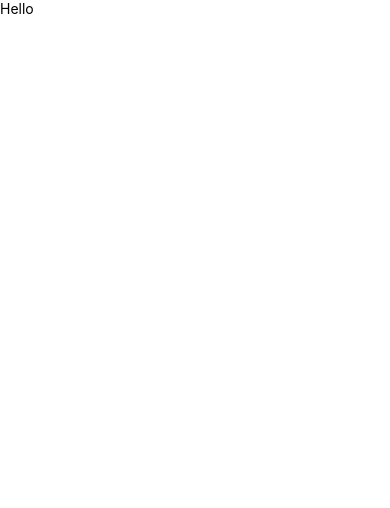
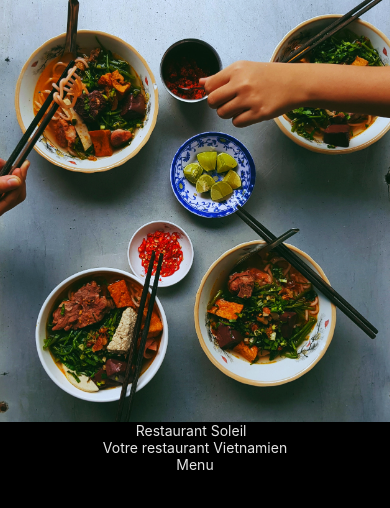
Before and after one commit to yaro972/menu-chooser, a React Native app: screen / in a window 390 px wide. Shown: the top 508 px of the page. Built offline with nearby package versions, Linux system fonts and the light colour scheme.

Commit message:
[Feature]: Add main image Add Title

```diff
--- a/App.js
+++ b/App.js
@@ -1,6 +1,6 @@
 import React from 'react';
 import { StyleSheet, Text, View } from 'react-native';
-import HomeComponent from './components/home/accueil';
+import HomeComponent from './Views/home/HomeComponent';
 
 export default function App() {
   return (
--- /dev/null
+++ b/Views/home/HomeComponent.js
@@ -0,0 +1,30 @@
+import React from 'react';
+import {
+  View,
+  Text,
+  Image,
+  ImageBackground,
+} from 'react-native';
+import styles from './home.style';
+
+export default class HomeComponent extends React.Component {
+  render() {
+    return (
+        <View style={styles.container}>
+          <View style={styles.containerImage}>
+            <Image source={require('../../assets/img/accueil_img.jpg')}
+                   style={styles.mainImage}/>
+          </View>
+          <View style={styles.containerTitre}>
+            <Text style={[styles.mainTitle]}>Restaurant Soleil  </Text>
+            <Text style={[styles.mainTitle]}>Votre restaurant Vietnamien</Text>
+            <Text style={[styles.mainTitle]}>Menu</Text>
+          </View>
+          {/*<ImageBackground source={...}*/}
+          {/*                 style={{ width: '100%', height: '100%' }}>*/}
+          {/*  <Text>Inside</Text>*/}
+          {/*</ImageBackground>*/}
+        </View>
+    );
+  }
+}
--- /dev/null
+++ b/Views/home/home.style.js
@@ -0,0 +1,25 @@
+import { StyleSheet } from 'react-native';
+
+const styles = StyleSheet.create({
+  container: {
+    flex: 1,
+  },
+  containerImage: {
+    flex: 1,
+    backgroundColor: '#FF0000',
+  },
+  containerTitre: {
+    flex: 1,
+    backgroundColor: '#000000',
+    alignItems: 'center',
+  },
+  mainImage: {
+    height: '100%',
+    width: '100%',
+  },
+  mainTitle: {
+    color: '#e5e5e5',
+  },
+});
+
+export default styles;
--- a/components/home/accueil.js
+++ /dev/null
@@ -1,17 +0,0 @@
-import React from 'react';
-import {
-  View,
-  Text,
-  Image,
-} from 'react-native';
-import styles from './home.style';
-
-export default class HomeComponent extends React.Component {
-  render() {
-    return (
-        <View Style={styles.container}>
-          <Text>Hello</Text>
-        </View>
-    );
-  }
-}
--- a/components/home/home.style.js
+++ /dev/null
@@ -1,9 +0,0 @@
-import { StyleSheet } from 'react-native';
-
-const styles = StyleSheet.create({
-  container: {
-    flex: 1,
-  },
-});
-
-export default styles;
```
